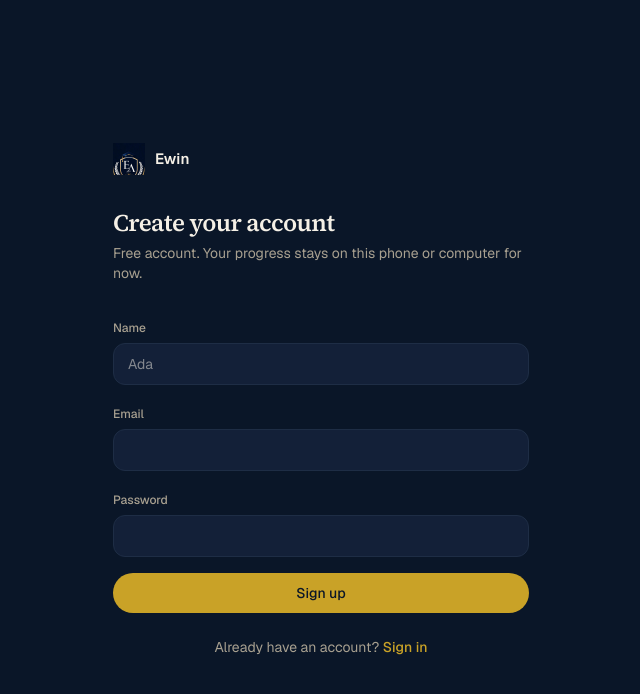
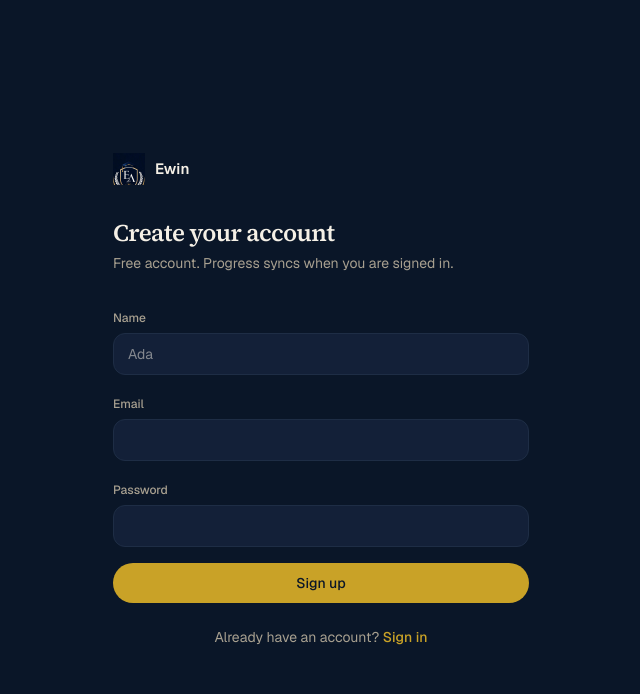
Before and after one commit to victorachede/redwood, a Next.js app: page /signup in a window 1280 px wide. Shown: the top 694 px of the page, without its empty margins (319-959 px from the left). Built offline with nearby package versions, Linux system fonts and the light colour scheme; no server answers.

Commit message:
Signup: async Supabase signUp

```diff
--- a/app/signup/page.tsx
+++ b/app/signup/page.tsx
@@ -13,11 +13,11 @@ export default function SignupPage() {
   const [error, setError] = useState<string | null>(null)
   const [loading, setLoading] = useState(false)
 
-  function onSubmit(e: React.FormEvent) {
+  async function onSubmit(e: React.FormEvent) {
     e.preventDefault()
     setLoading(true)
     setError(null)
-    const res = signUp({ email, password, displayName })
+    const res = await signUp({ email, password, displayName })
     setLoading(false)
     if (!res.ok) {
       setError(res.error)
@@ -35,7 +35,7 @@ export default function SignupPage() {
         </Link>
         <h1 className="font-serif text-2xl font-semibold tracking-tight">Create your account</h1>
         <p className="mt-1 text-sm text-ink-muted">
-          Free account. Your progress stays on this phone or computer for now.
+          Free account. Progress syncs when you are signed in.
         </p>
 
         <form onSubmit={onSubmit} className="mt-8 space-y-4">
```
